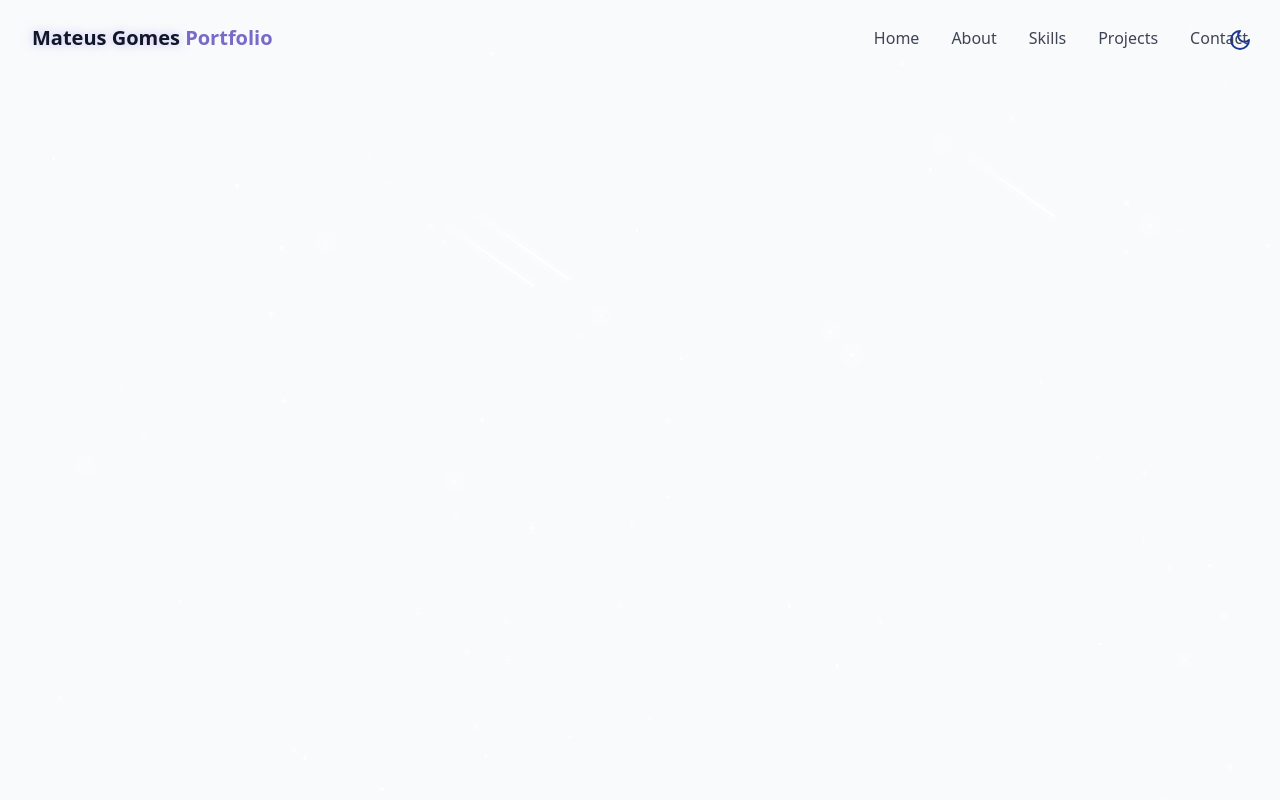
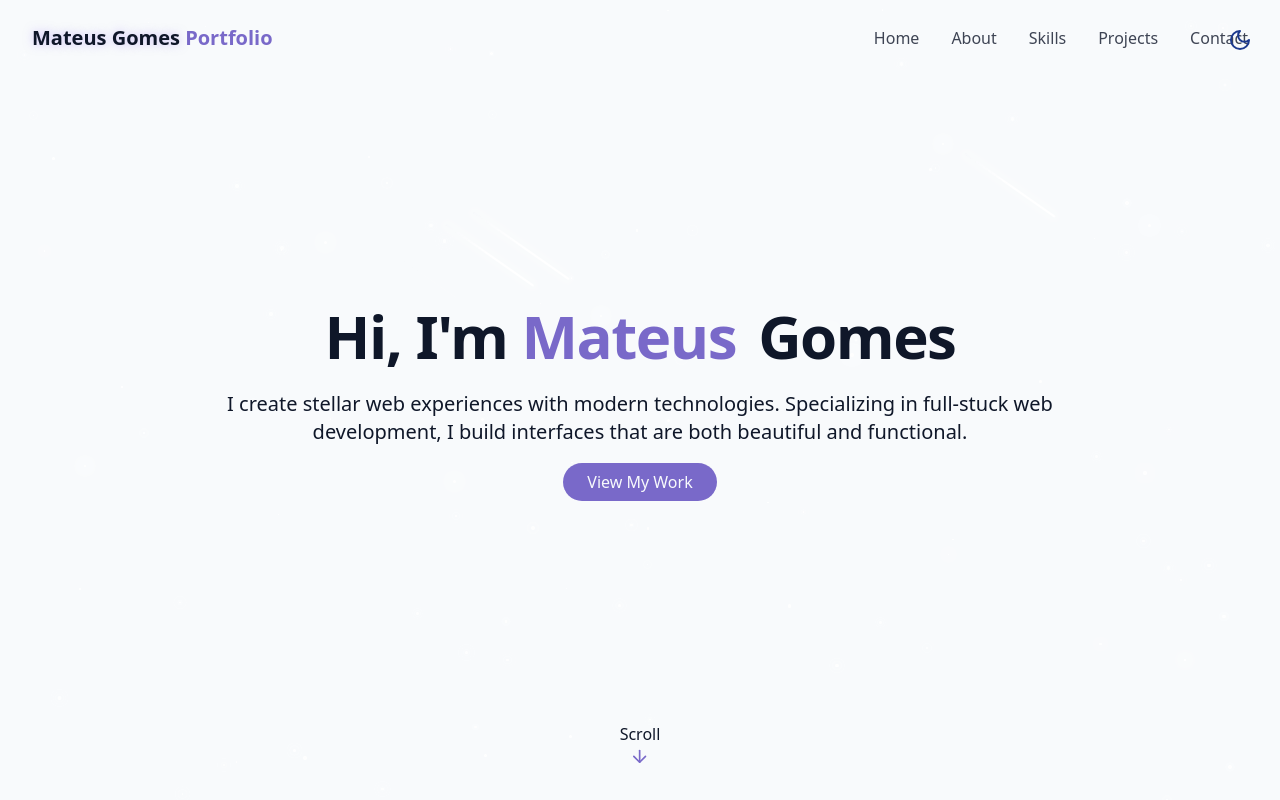
Before and after one commit to MateusGomesc/portfolio, a React (Vite) app: page / in a window 1280 px wide. Built offline with nearby package versions, Linux system fonts and the light colour scheme.

Commit message:
feat: add HeroSection component

```diff
--- /dev/null
+++ b/src/components/HeroSection.jsx
@@ -0,0 +1,29 @@
+import { ArrowDown } from "lucide-react";
+
+export function HeroSection(){
+    return(
+        <section id="hero" className="relative min-h-screen flex flex-col items-center justify-center px-4">
+            <div className="container max-w-4xl mx-auto text-center z-10">
+                <div className="space-y-6">
+                    <h1 className="text-4xl md:text-6xl font-bold tracking-tight">
+                        <span className="opacity-0 animate-fade-in"> Hi, I'm</span>
+                        <span className="text-primary opacity-0 animate-fade-in-delay-1"> Mateus</span>
+                        <span className="text-gradient ml-2 opacity-0 animate-fade-in-delay-2"> Gomes</span>
+                    </h1>
+                    <p className="text-lg md:text-xl text-muted-foreground max-2-2xl mx-auto opacity-0 animate-fade-in-delay-3">
+                        I create stellar web experiences with modern technologies. Specializing in full-stuck web development, I build interfaces that are both beautiful and functional.
+                    </p>
+                    <div className="opacity-0 animate-fade-in-delay-4">
+                        <a href="#projects" className="cosmic-button">
+                            View My Work
+                        </a>
+                    </div>
+                </div>
+            </div>
+            <div className="absolute bottom-8 left-1/2 transform -translate-x-1/2 flex flex-col items-center animate-bounce">
+                <span>Scroll</span>
+                <ArrowDown className="h-5 w-5 text-primary" />
+            </div>
+        </section>
+    )
+}
--- a/src/pages/Home.jsx
+++ b/src/pages/Home.jsx
@@ -1,3 +1,4 @@
+import { HeroSection } from "../components/HeroSection";
 import { NavBar } from "../components/NavBar";
 import { StarBackground } from "../components/StarBackground";
 import { ThemeToggle } from "../components/ThemeToggle";
@@ -8,6 +9,9 @@
             <ThemeToggle/>
             <StarBackground/>
             <NavBar/>
+            <main>
+                <HeroSection/>
+            </main>
         </div>
     )
 }
```
